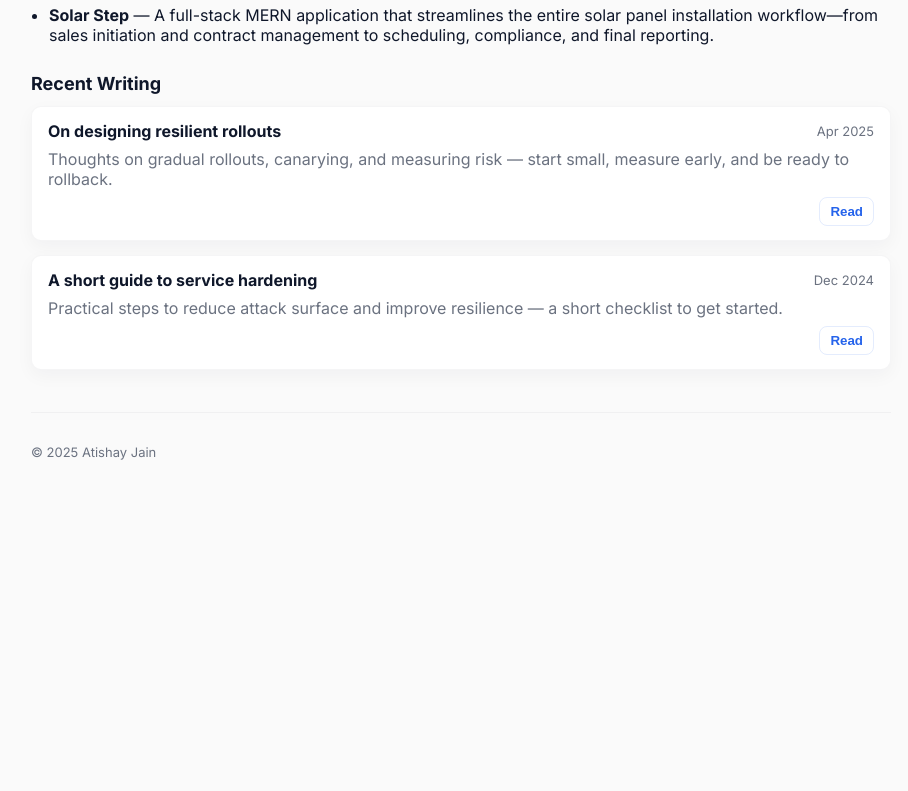
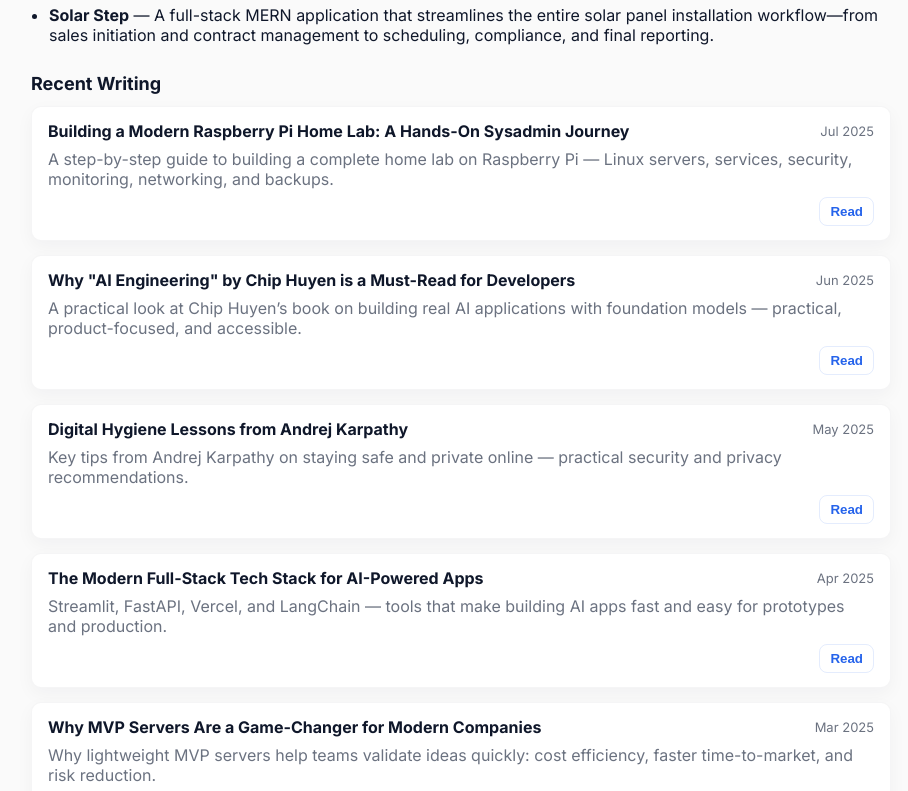
Before and after one commit to sudo-atishay/Personal-Blog-in-React, a React (Create React App) app: page / in a window 1280 px wide. Shown: the part 380-1171 px from the top of the page, without its empty margins (179-1087 px from the left). Before the commit the page ends 881 px from the top, so only its background shows below. Built offline with nearby package versions, Linux system fonts and the light colour scheme.

Commit message:
Replace placeholder blog posts with authored articles

```diff
--- a/src/App.js
+++ b/src/App.js
@@ -31,7 +31,7 @@ function Header() {
             <svg viewBox="0 0 24 24" aria-hidden="true"><path d="M4.98 3.5a2.5 2.5 0 11-.01 0zM3 8.25h3.98V21H3V8.25zM9.24 8.25h3.82v1.70h.05c.53-1 1.84-2.07 3.8-2.07 4.06 0 4.81 2.67 4.81 6.14V21h-3.98v-5.32c0-1.27-.02-2.9-1.77-2.9-1.78 0-2.05 1.39-2.05 2.82V21H9.24V8.25z"/></svg>
             <span className="label">LinkedIn</span>
           </Social>
-          <Social href="/resume.pdf" title="Resume" className="resume">
+          <Social href="/https://drive.google.com/file/d/1PBAwGmQ9Ehxy-IoAXvWqaVPVJwgV3l23/view?usp=drive_link" title="Resume" className="resume">
             <svg viewBox="0 0 24 24" aria-hidden="true"><path d="M14 2H6a2 2 0 00-2 2v16a2 2 0 002 2h12a2 2 0 002-2V8l-6-6zM13 3.5L18.5 9H13V3.5zM8 12h8v1H8v-1zm0 3h8v1H8v-1zM8 7h3v1H8V7z"/></svg>
             <span className="label">Resume</span>
           </Social>
@@ -68,29 +68,60 @@ function Home() {
 
   const posts = [
     {
-      id: 'blog1',
-      title: 'On designing resilient rollouts',
-      date: 'Apr 2025',
-      excerpt: 'Thoughts on gradual rollouts, canarying, and measuring risk — start small, measure early, and be ready to rollback.',
+      id: 'raspi-lab',
+      title: 'Building a Modern Raspberry Pi Home Lab: A Hands-On Sysadmin Journey',
+      date: 'Jul 2025',
+      excerpt: 'A step-by-step guide to building a complete home lab on Raspberry Pi — Linux servers, services, security, monitoring, networking, and backups.',
       content: [
-        <p>Draft content goes here. This is a local blog you can edit in the React app. Add sections, code samples, or images as needed.</p>,
-        <h4>Principles</h4>,
-        <p>Start small; make changes observable; be ready to rollback quickly. Ensure experiments are reversible and measure both user-visible signals and internal health metrics.</p>,
+        <p>This blog walks you through setting up a complete home lab on a Raspberry Pi, showing practical sysadmin skills in action. From installing Linux servers and configuring core services to security hardening, monitoring, networking, file sharing, backups, and even local DNS—it covers it all.</p>,
+        <p>If you want a real, hands-on experience with Linux administration on actual hardware, this is a step-by-step guide that makes learning both practical and fun.</p>,
       ],
     },
     {
-      id: 'blog2',
-      title: 'A short guide to service hardening',
-      date: 'Dec 2024',
-      excerpt: 'Practical steps to reduce attack surface and improve resilience — a short checklist to get started.',
+      id: 'chip-huyen-review',
+      title: 'Why "AI Engineering" by Chip Huyen is a Must-Read for Developers',
+      date: 'Jun 2025',
+      excerpt: 'A practical look at Chip Huyen’s book on building real AI applications with foundation models — practical, product-focused, and accessible.',
       content: [
-        <p>Draft content goes here. Edit this in the app to expand the guide with commands, examples, and references.</p>,
-        <h4>Checklist</h4>,
+        <p>This post dives into Chip Huyen’s book, which focuses on building real AI applications using foundation models like large language models (LLMs). Unlike theory-heavy books, it emphasizes practical, product-focused AI engineering.</p>,
+        <p>You’ll learn about prompt engineering, fine-tuning models, evaluation, and deploying AI apps in production. Clear and accessible, it’s a great read for both beginners and experienced developers looking to create reliable AI-powered applications.</p>,
+      ],
+    },
+    {
+      id: 'karpathy-hygiene',
+      title: 'Digital Hygiene Lessons from Andrej Karpathy',
+      date: 'May 2025',
+      excerpt: 'Key tips from Andrej Karpathy on staying safe and private online — practical security and privacy recommendations.',
+      content: [
+        <p>This blog summarizes key tips from Andrej Karpathy on staying safe and private online. Highlights include using password managers, securing accounts with hardware keys like YubiKey, avoiding insecure IoT devices, choosing privacy-friendly tools like Signal and Brave, enabling disk encryption, and keeping work and personal computing separate.</p>,
+        <p>It’s a practical guide for anyone looking to navigate the internet securely and responsibly.</p>,
+      ],
+    },
+    {
+      id: 'modern-stack',
+      title: 'The Modern Full-Stack Tech Stack for AI-Powered Apps',
+      date: 'Apr 2025',
+      excerpt: 'Streamlit, FastAPI, Vercel, and LangChain — tools that make building AI apps fast and easy for prototypes and production.',
+      content: [
+        <p>A look at the modern tools that make building AI apps fast and easy. Streamlit helps you prototype AI apps quickly, FastAPI powers high-performance backend APIs, Vercel handles smooth serverless deployments, and LangChain orchestrates complex AI workflows with foundation models.</p>,
+        <p>With this stack, you can build, deploy, and showcase functional AI apps in minutes—perfect for portfolios or rapid experimentation.</p>,
+      ],
+    },
+    {
+      id: 'mvp-servers',
+      title: 'Why MVP Servers Are a Game-Changer for Modern Companies',
+      date: 'Mar 2025',
+      excerpt: 'Why lightweight MVP servers help teams validate ideas quickly: cost efficiency, faster time-to-market, and risk reduction.',
+      content: [
+        <p>In today’s fast-moving tech world, companies need to validate ideas quickly without committing to expensive infrastructure. That’s where MVP (Minimum Viable Product) servers come in. These are lightweight, flexible server setups designed to support the core features of a product without over-engineering or over-provisioning.</p>,
+        <h4>Key Benefits for Companies</h4>,
         <ul>
-          <li>Minimize network exposure</li>
-          <li>Use least privilege across services</li>
-          <li>Automate dependency updates and vulnerability scanning</li>
+          <li><strong>Cost Efficiency:</strong> Only pay for what you need while testing your product’s core functionality.</li>
+          <li><strong>Faster Time-to-Market:</strong> Quick deployment helps startups and teams validate ideas before scaling.</li>
+          <li><strong>Scalability on Demand:</strong> Once the MVP proves successful, the server architecture can be expanded without major overhauls.</li>
+          <li><strong>Risk Reduction:</strong> Limiting resources early reduces the financial and technical risks of building a full-scale product that might not resonate with users.</li>
         </ul>,
+        <p>Modern companies are increasingly using MVP servers in combination with containerization, cloud services, and CI/CD pipelines to iterate faster, optimize resources, and focus on delivering value to users.</p>,
       ],
     },
   ];
```
